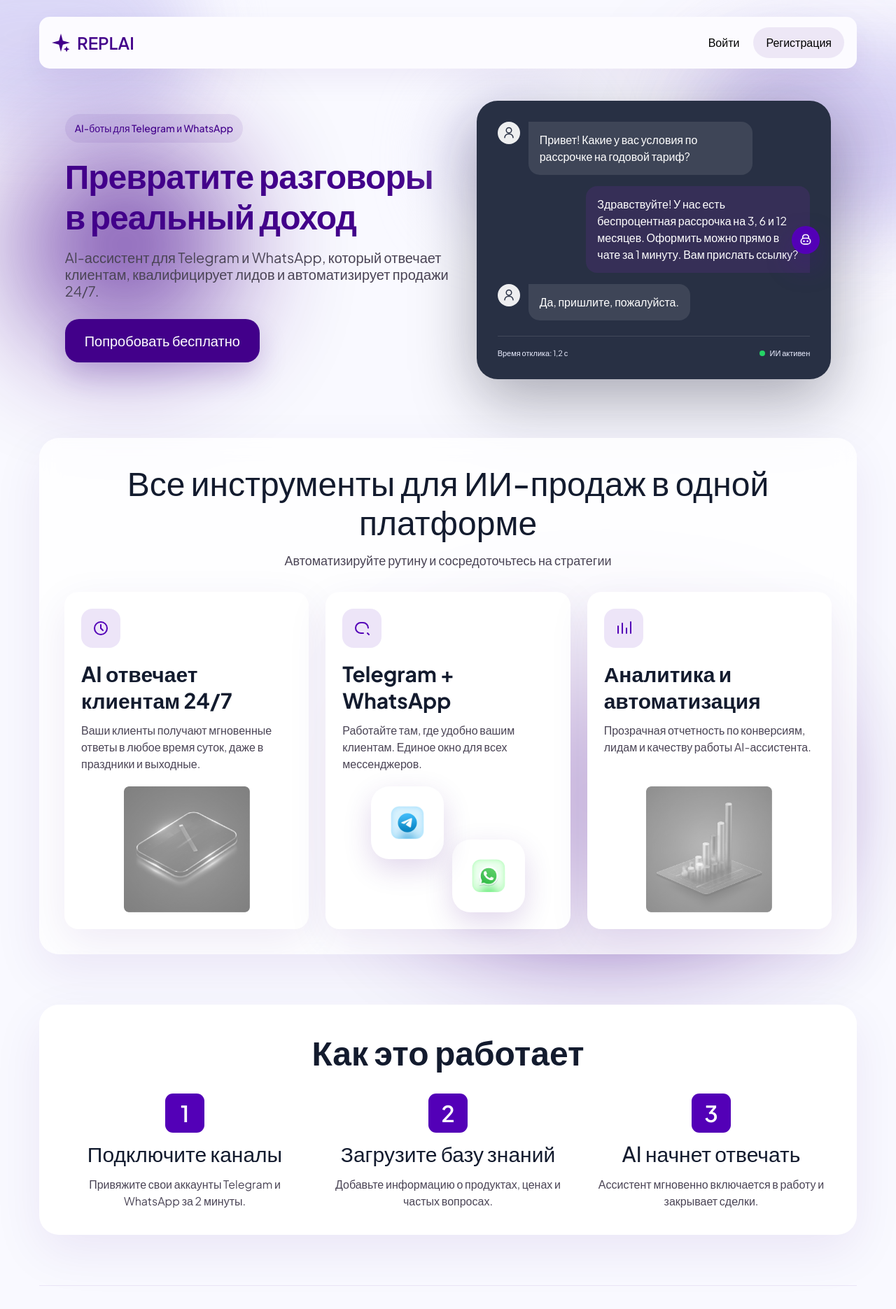
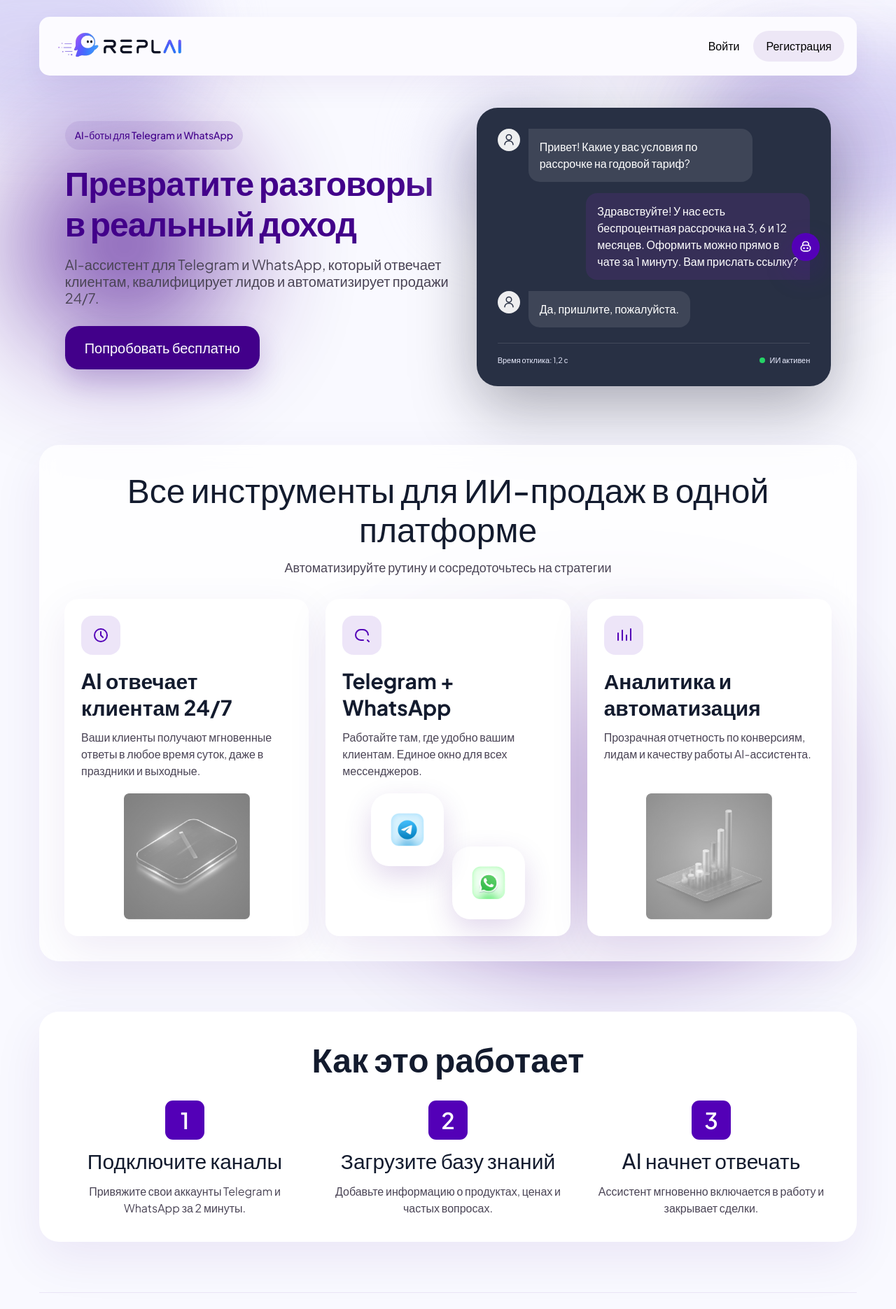
Before and after one commit to ksulaimanov/replai-frontend, a Vue app: page / in a window 1280 px wide. Shown: the top 1871 px of the page at 70% size. Built offline with nearby package versions, Linux system fonts and the light colour scheme.

Commit message:
feat: add new logo from design

```diff
--- a/src/components/landing/LandingFooter.vue
+++ b/src/components/landing/LandingFooter.vue
@@ -3,17 +3,7 @@
     <div class="landing-footer__inner">
       <div class="landing-footer__brand">
         <div class="landing-footer__logo">
-          <svg width="26" height="26" viewBox="0 0 24 24" fill="none" aria-hidden="true">
-            <path
-              d="M12 0L14.59 9.41L24 12L14.59 14.59L12 24L9.41 14.59L0 12L9.41 9.41L12 0Z"
-              fill="#42008A"
-            />
-            <path
-              d="M19.5 16.5L20.65 19.35L23.5 20.5L20.65 21.65L19.5 24.5L18.35 21.65L15.5 20.5L18.35 19.35L19.5 16.5Z"
-              fill="#42008A"
-            />
-          </svg>
-          <span>REPLAI</span>
+          <img src="/mainlogo.png" alt="replai" class="w-[180px] h-auto object-contain" />
         </div>
         <p class="landing-footer__description">
           AI-технологии для масштабирования вашего бизнеса и автоматизации клиентского сервиса.
--- a/src/components/landing/LandingHeader.vue
+++ b/src/components/landing/LandingHeader.vue
@@ -13,17 +13,7 @@
   <header class="landing-header">
     <div class="landing-header__inner">
       <RouterLink to="/" class="landing-brand" @click="closeMenu">
-        <svg width="26" height="26" viewBox="0 0 24 24" fill="none" aria-hidden="true">
-          <path
-            d="M12 0L14.59 9.41L24 12L14.59 14.59L12 24L9.41 14.59L0 12L9.41 9.41L12 0Z"
-            fill="#42008A"
-          />
-          <path
-            d="M19.5 16.5L20.65 19.35L23.5 20.5L20.65 21.65L19.5 24.5L18.35 21.65L15.5 20.5L18.35 19.35L19.5 16.5Z"
-            fill="#42008A"
-          />
-        </svg>
-        <span>REPLAI</span>
+        <img src="/mainlogo.png" alt="replai" class="h-[56px] object-contain" />
       </RouterLink>
 
       <nav class="landing-header__actions landing-header__actions--desktop" aria-label="Навигация">
--- a/src/layouts/DashboardLayout.vue
+++ b/src/layouts/DashboardLayout.vue
@@ -56,10 +56,9 @@
         <!-- Top: logo + nav -->
         <div>
           <div class="flex items-start gap-3 mb-6">
-            <svg width="36" height="36" viewBox="0 0 24 24" fill="none" xmlns="http://www.w3.org/2000/svg"><path d="M12 0L14.59 9.41L24 12L14.59 14.59L12 24L9.41 14.59L0 12L9.41 9.41L12 0Z" fill="#42008A"/><path d="M19.5 16.5L20.65 19.35L23.5 20.5L20.65 21.65L19.5 24.5L18.35 21.65L15.5 20.5L18.35 19.35L19.5 16.5Z" fill="#42008A"/></svg>
             <div>
-              <div class="text-[20px] font-semibold text-[#42008A] leading-[1.2]">replAI</div>
-              <div class="text-[12px] text-[#424754] leading-[1.3]">Управление с помощью ИИ</div>
+              <img src="/mainlogo.png" alt="replai" class="w-[140px] h-auto object-contain" />
+              <div class="text-[12px] text-[#424754] leading-[1.3] mt-1">Управление с помощью ИИ</div>
             </div>
           </div>
 
@@ -93,8 +92,7 @@
     <!-- ── MOBILE HEADER ── -->
     <header class="lg:hidden sticky top-0 z-30 bg-white/95 backdrop-blur border-b border-[rgba(66,0,138,0.12)] px-4 py-3 flex items-center justify-between">
       <div>
-        <div class="text-[18px] font-semibold text-[#42008A] leading-tight">replAI</div>
-        <div class="text-[11px] text-[#424754]">Управление с помощью ИИ</div>
+        <img src="/mainlogo.png" alt="replai" class="h-[40px] object-contain" />
       </div>
       <button type="button" class="burger-btn" @click="mobileMenuOpen = !mobileMenuOpen" aria-label="Открыть меню">
         <span></span><span></span><span></span>
@@ -107,8 +105,8 @@
         <div>
           <div class="flex items-start justify-between gap-4 mb-6">
             <div>
-              <div class="text-[20px] font-semibold text-[#42008A] leading-[1.2]">replAI</div>
-              <div class="text-[12px] text-[#424754] leading-[1.3]">Управление с помощью ИИ</div>
+              <img src="/mainlogo.png" alt="replai" class="w-[140px] h-auto object-contain" />
+              <div class="text-[12px] text-[#424754] leading-[1.3] mt-1">Управление с помощью ИИ</div>
             </div>
             <button type="button" class="text-[#42008A] text-[28px] leading-none" @click="closeMobileMenu">×</button>
           </div>
--- a/src/views/auth/LoginView.vue
+++ b/src/views/auth/LoginView.vue
@@ -57,11 +57,7 @@
   <AuthLayout>
     <div class="w-full bg-white shadow-[5px_5px_4px_rgba(0,0,0,0.09)] rounded-[30px] p-6 sm:p-10 lg:w-[558px] lg:h-[538px] flex flex-col items-center justify-center relative mx-auto">
       <div class="flex items-center justify-center gap-[4px]">
-        <svg width="24" height="24" viewBox="0 0 24 24" fill="none" xmlns="http://www.w3.org/2000/svg">
-          <path d="M12 0L14.59 9.41L24 12L14.59 14.59L12 24L9.41 14.59L0 12L9.41 9.41L12 0Z" fill="#42008A"/>
-          <path d="M19.5 16.5L20.65 19.35L23.5 20.5L20.65 21.65L19.5 24.5L18.35 21.65L15.5 20.5L18.35 19.35L19.5 16.5Z" fill="#42008A"/>
-        </svg>
-        <span class="text-[24px] font-semibold text-[#42008A] leading-[29px]">replAI</span>
+        <img src="/mainlogo.png" alt="replai" class="h-[72px] object-contain" />
       </div>
 
       <p class="text-[16px] font-normal text-[#000000] leading-[19px] text-center mt-[11px] mb-[40px] w-full max-w-[336px]">
--- a/src/views/auth/RegisterView.vue
+++ b/src/views/auth/RegisterView.vue
@@ -50,11 +50,7 @@
   <AuthLayout>
     <div class="w-full bg-white shadow-[5px_5px_4px_rgba(0,0,0,0.09)] rounded-[30px] p-6 sm:p-10 lg:w-[558px] lg:h-[691px] flex flex-col items-center justify-center relative mx-auto">
       <div class="flex items-center justify-center gap-[4px]">
-        <svg width="24" height="24" viewBox="0 0 24 24" fill="none" xmlns="http://www.w3.org/2000/svg">
-          <path d="M12 0L14.59 9.41L24 12L14.59 14.59L12 24L9.41 14.59L0 12L9.41 9.41L12 0Z" fill="#42008A"/>
-          <path d="M19.5 16.5L20.65 19.35L23.5 20.5L20.65 21.65L19.5 24.5L18.35 21.65L15.5 20.5L18.35 19.35L19.5 16.5Z" fill="#42008A"/>
-        </svg>
-        <span class="text-[24px] font-semibold text-[#42008A] leading-[29px]">replAI</span>
+        <img src="/mainlogo.png" alt="replai" class="h-[72px] object-contain" />
       </div>
 
       <p class="text-[16px] font-normal text-[#000000] leading-[19px] text-center mt-[11px] mb-[30px] w-full">
--- a/src/views/auth/VerifyEmailView.vue
+++ b/src/views/auth/VerifyEmailView.vue
@@ -146,11 +146,7 @@
     <div class="w-full min-h-screen flex flex-col items-center justify-center relative px-4 py-8">
       <div class="verification-card w-full max-w-[600px] bg-white shadow-[5px_5px_4px_rgba(0,0,0,0.09)] rounded-[30px] p-6 sm:p-10 flex flex-col items-center justify-center">
         <div class="flex items-center justify-center gap-[4px] mb-[4px]">
-          <svg width="24" height="24" viewBox="0 0 24 24" fill="none" xmlns="http://www.w3.org/2000/svg">
-            <path d="M12 0L14.59 9.41L24 12L14.59 14.59L12 24L9.41 14.59L0 12L9.41 9.41L12 0Z" fill="#42008A"/>
-            <path d="M19.5 16.5L20.65 19.35L23.5 20.5L20.65 21.65L19.5 24.5L18.35 21.65L15.5 20.5L18.35 19.35L19.5 16.5Z" fill="#42008A"/>
-          </svg>
-          <span class="text-[24px] font-semibold text-[#42008A] leading-[29px]">replAI</span>
+          <img src="/mainlogo.png" alt="replai" class="h-[72px] object-contain" />
         </div>
 
         <p class="text-[16px] font-normal text-[#000000] leading-[19px] text-center mb-[55px]">Подтвердите email</p>
```
Also changed, not shown: public/mainlogo.png (added).
